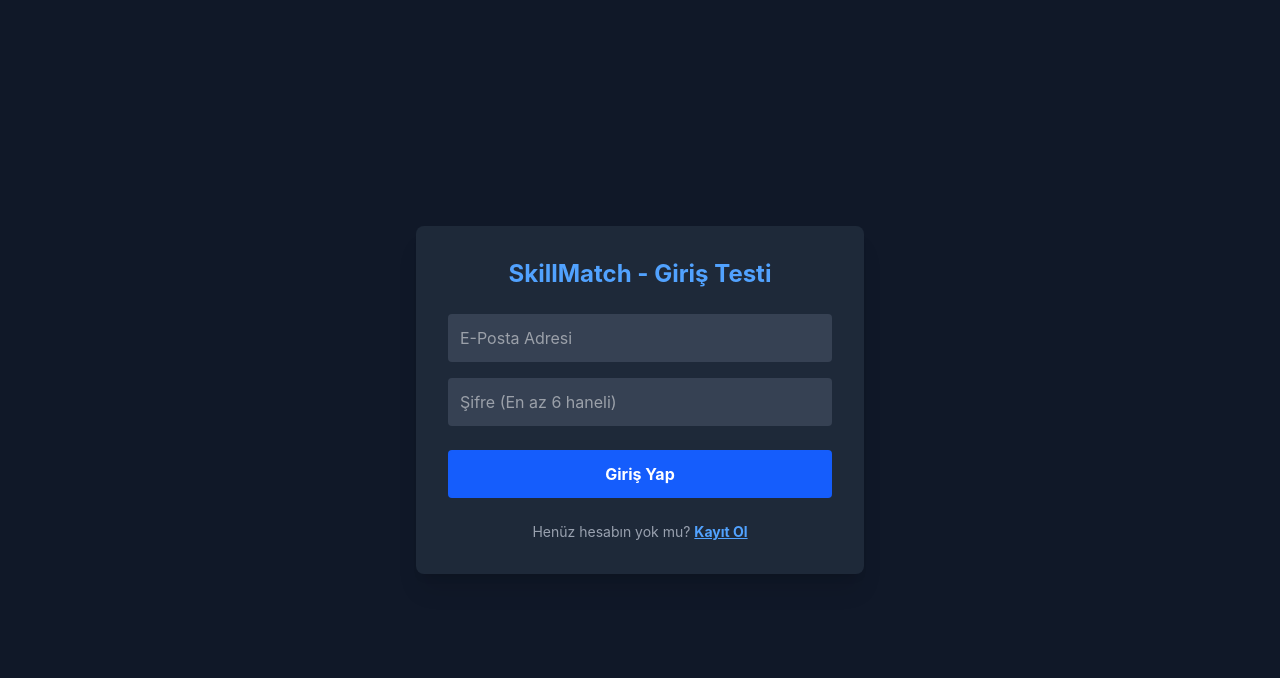
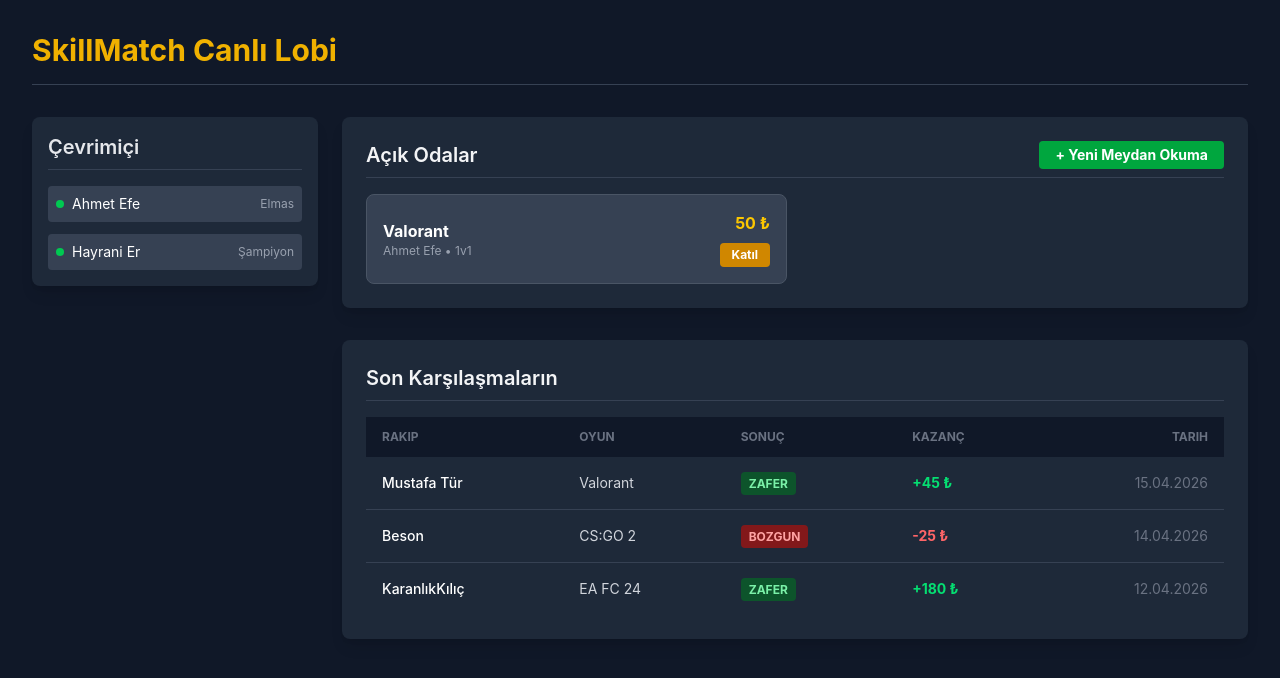
Before and after one commit to ahmetefemat/skill_Match, a React (Vite) app: page / in a window 1280 px wide. Shown: the top 678 px of the page. Built offline with nearby package versions, Linux system fonts and the light colour scheme; no server answers.

Commit message:
Lobi ekrani ve mac gecmisi tasarimi eklendi

```diff
--- a/src/App.jsx
+++ b/src/App.jsx
@@ -1,57 +1,12 @@
-import { BrowserRouter as Router, Routes, Route, Navigate } from "react-router-dom";
-import { AuthProvider, useAuth } from "./contexts/AuthContext.jsx";
-import Login from "./pages/Login.jsx";
-import WalletTest from "./pages/WalletTest.jsx";
+import React from 'react';
+import LiveLobby from './components/Lobby/LiveLobby';
 
-const PrivateRoute = ({ children }) => {
-  const { user, loading } = useAuth();
-
-  if (loading) return (
-    <div className="min-h-screen bg-gray-900 flex items-center justify-center text-white font-bold">
-      SkillMatch Yükleniyor...
+function App() {
+  return (
+    <div>
+      <LiveLobby />
     </div>
-  );
-
-  return user ? children : <Navigate to="/" />;
-};
-
-function AppContent() {
-  const { user, loading } = useAuth();
-
-  // AppContent içinde de loading beklemesi ekleyerek beyaz ekranı engelliyoruz
-  if (loading) return (
-    <div className="min-h-screen bg-gray-900 flex items-center justify-center text-white">
-      SkillMatch Hazırlanıyor...
-    </div>
-  );
-
-  return (
-    <Router>
-      <Routes>
-        <Route
-          path="/"
-          element={user ? <Navigate to="/wallet-test" /> : <Login />}
-        />
-
-        <Route
-          path="/wallet-test"
-          element={
-            <PrivateRoute>
-              <WalletTest />
-            </PrivateRoute>
-          }
-        />
-
-        <Route path="*" element={<Navigate to="/" />} />
-      </Routes>
-    </Router>
   );
 }
 
-export default function App() {
-  return (
-    <AuthProvider>
-      <AppContent />
-    </AuthProvider>
-  );
-}
+export default App;
--- /dev/null
+++ b/src/components/Lobby/LiveLobby.jsx
@@ -0,0 +1,123 @@
+import React, { useState } from 'react';
+
+const LiveLobby = () => {
+  const [isFormOpen, setIsFormOpen] = useState(false);
+
+  // Sahte Veriler (Mock Data)
+  const [onlinePlayers] = useState([
+    { id: 1, name: 'Ahmet Efe', rank: 'Elmas', status: 'online' },
+    { id: 3, name: 'Hayrani Er', rank: 'Şampiyon', status: 'online' },
+  ]);
+
+  const [activeRooms] = useState([
+    { id: 101, game: 'Valorant', creator: 'Ahmet Efe', amount: '50 ₺', mode: '1v1', status: 'Rakip Bekleniyor' },
+  ]);
+
+  // Yeni: Maç Geçmişi Verisi
+  const [matchHistory] = useState([
+    { id: 1, opponent: 'Mustafa Tür', game: 'Valorant', result: 'Win', amount: '+45 ₺', date: '15.04.2026' },
+    { id: 2, opponent: 'Beson', game: 'CS:GO 2', result: 'Loss', amount: '-25 ₺', date: '14.04.2026' },
+    { id: 3, opponent: 'KaranlıkKılıç', game: 'EA FC 24', result: 'Win', amount: '+180 ₺', date: '12.04.2026' },
+  ]);
+
+  return (
+    <div className="bg-gray-900 min-h-screen p-4 md:p-8 text-white font-sans relative">
+      <header className="mb-8 border-b border-gray-700 pb-4">
+        <h1 className="text-3xl font-bold text-yellow-500">SkillMatch Canlı Lobi</h1>
+      </header>
+
+      <div className="grid grid-cols-1 lg:grid-cols-4 gap-6">
+        {/* Sol Menü: Aktif Oyuncular */}
+        <aside className="bg-gray-800 p-4 rounded-lg shadow-lg lg:col-span-1 h-fit">
+          <h2 className="text-xl font-semibold mb-4 text-gray-200 border-b border-gray-700 pb-2">Çevrimiçi</h2>
+          <ul className="space-y-3">
+            {onlinePlayers.map(p => (
+              <li key={p.id} className="flex items-center justify-between bg-gray-700 p-2 rounded text-sm">
+                <span className="flex items-center gap-2">
+                  <span className="w-2 h-2 rounded-full bg-green-500"></span>{p.name}
+                </span>
+                <span className="text-gray-400 text-xs">{p.rank}</span>
+              </li>
+            ))}
+          </ul>
+        </aside>
+
+        {/* Orta Alan: Açık Odalar ve Maç Geçmişi */}
+        <div className="lg:col-span-3 space-y-8">
+
+          {/* AÇIK ODALAR SEKSİYONU */}
+          <section className="bg-gray-800 p-6 rounded-lg shadow-lg">
+            <div className="flex justify-between items-center mb-4 border-b border-gray-700 pb-2">
+              <h2 className="text-xl font-semibold text-gray-100">Açık Odalar</h2>
+              <button onClick={() => setIsFormOpen(true)} className="bg-green-600 hover:bg-green-500 px-4 py-1 rounded text-sm font-bold">
+                + Yeni Meydan Okuma
+              </button>
+            </div>
+            <div className="grid grid-cols-1 md:grid-cols-2 gap-4">
+              {activeRooms.map(room => (
+                <div key={room.id} className="bg-gray-700 p-4 rounded-lg border border-gray-600 flex justify-between items-center">
+                  <div>
+                    <h3 className="font-bold">{room.game}</h3>
+                    <p className="text-xs text-gray-400">{room.creator} • {room.mode}</p>
+                  </div>
+                  <div className="text-right">
+                    <p className="text-yellow-400 font-bold">{room.amount}</p>
+                    <button className="mt-2 bg-yellow-600 px-3 py-1 rounded text-xs font-bold">Katıl</button>
+                  </div>
+                </div>
+              ))}
+            </div>
+          </section>
+
+          {/* MAÇ GEÇMİŞİ SEKSİYONU (YENİ) */}
+          <section className="bg-gray-800 p-6 rounded-lg shadow-lg">
+            <h2 className="text-xl font-semibold text-gray-100 mb-4 border-b border-gray-700 pb-2">Son Karşılaşmaların</h2>
+            <div className="overflow-x-auto">
+              <table className="w-full text-left text-sm text-gray-300">
+                <thead className="text-xs uppercase bg-gray-900 text-gray-500">
+                  <tr>
+                    <th className="px-4 py-3">Rakip</th>
+                    <th className="px-4 py-3">Oyun</th>
+                    <th className="px-4 py-3">Sonuç</th>
+                    <th className="px-4 py-3">Kazanç</th>
+                    <th className="px-4 py-3 text-right">Tarih</th>
+                  </tr>
+                </thead>
+                <tbody className="divide-y divide-gray-700">
+                  {matchHistory.map(match => (
+                    <tr key={match.id} className="hover:bg-gray-700 transition-colors">
+                      <td className="px-4 py-4 font-medium text-white">{match.opponent}</td>
+                      <td className="px-4 py-4">{match.game}</td>
+                      <td className="px-4 py-4">
+                        <span className={`px-2 py-1 rounded text-xs font-bold ${match.result === 'Win' ? 'bg-green-900 text-green-300' : 'bg-red-900 text-red-300'}`}>
+                          {match.result === 'Win' ? 'ZAFER' : 'BOZGUN'}
+                        </span>
+                      </td>
+                      <td className={`px-4 py-4 font-bold ${match.result === 'Win' ? 'text-green-400' : 'text-red-400'}`}>
+                        {match.amount}
+                      </td>
+                      <td className="px-4 py-4 text-right text-gray-500">{match.date}</td>
+                    </tr>
+                  ))}
+                </tbody>
+              </table>
+            </div>
+          </section>
+
+        </div>
+      </div>
+
+      {/* FORM MODAL (Önceki kodla aynı) */}
+      {isFormOpen && (
+        <div className="fixed inset-0 bg-black/80 flex items-center justify-center p-4 z-50">
+          <div className="bg-gray-800 p-6 rounded-xl w-full max-w-md border border-gray-700">
+            <h2 className="text-2xl font-bold text-yellow-500 mb-4">Meydan Okuma Oluştur</h2>
+            <button onClick={() => setIsFormOpen(false)} className="bg-yellow-600 w-full py-2 rounded font-bold">Kapat</button>
+          </div>
+        </div>
+      )}
+    </div>
+  );
+};
+
+export default LiveLobby;
```
